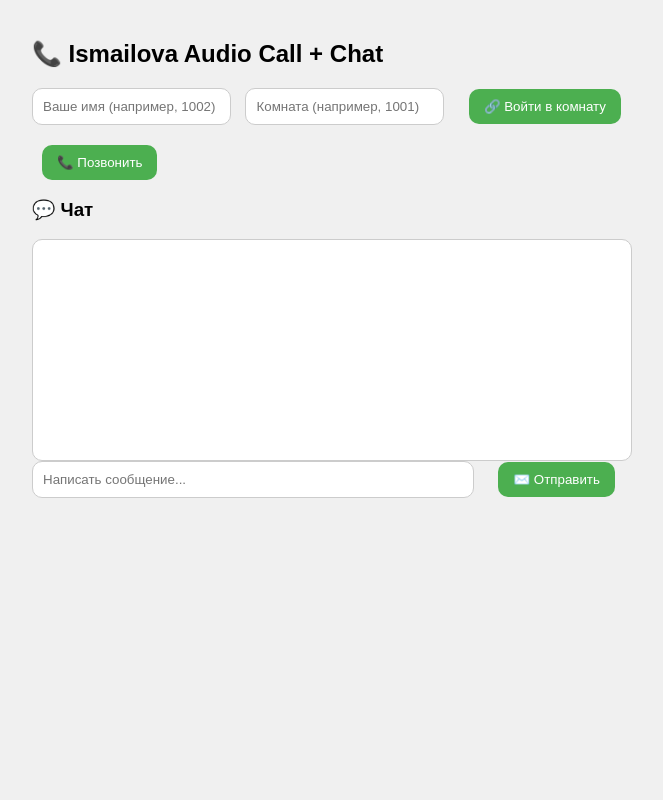
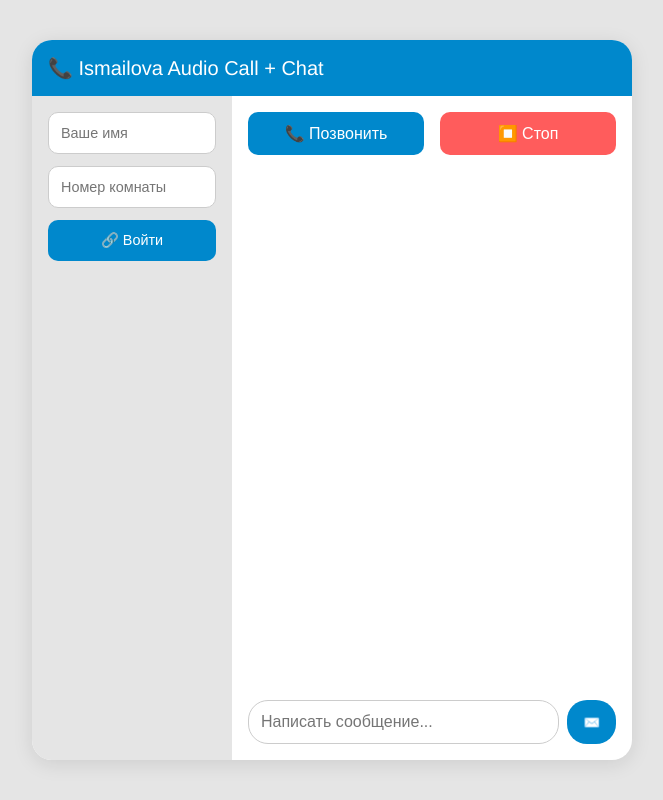
Before and after one commit to aijamaltab/calling_messenger, a Flask app: page / in a window 1280 px wide. Shown: the whole page, without its empty margins (308-971 px from the left). Run offline with Flask 3, Linux system fonts and the light colour scheme; some libraries are stand-ins or nearby versions.

Commit message:
Update index.html

```diff
--- a/templates/index.html
+++ b/templates/index.html
@@ -2,42 +2,149 @@
 <html lang="ru">
 <head>
   <meta charset="UTF-8" />
+  <meta name="viewport" content="width=device-width,initial-scale=1" />
   <title>Ismailova Audio Call + Chat</title>
   <style>
-    body { font-family: Arial, sans-serif; max-width: 600px; margin: auto; padding: 20px; background: #f0f0f0; }
-    #chatBox { height: 200px; border: 1px solid #ccc; background: white; overflow-y: auto; padding: 10px; border-radius: 10px; margin-top: 10px; }
-    #chatInput { width: 70%; padding: 10px; border-radius: 10px; border: 1px solid #ccc; }
-    button { padding: 10px 15px; margin-left: 10px; border-radius: 10px; border: none; background: #4CAF50; color: white; cursor: pointer; }
-    button:hover { background: #45a049; }
-    input { padding: 10px; border-radius: 10px; border: 1px solid #ccc; margin-right: 10px; }
-    /* Скрываем видео, т.к. видео не нужно */
-    #localVideo, #remoteVideo { display: none; }
+    :root {
+      --bg: #e5e5e5;
+      --primary: #0088cc;
+      --secondary: #a0cfff;
+      --text: #333;
+      --light: #fff;
+    }
+    * { box-sizing: border-box; }
+    body {
+      margin: 0; padding: 0;
+      font-family: 'Helvetica Neue', Arial, sans-serif;
+      background: var(--bg);
+      display: flex; justify-content: center; align-items: center;
+      height: 100vh;
+    }
+    .app {
+      width: 100%; max-width: 600px;
+      height: 90vh;
+      background: var(--light);
+      border-radius: 20px;
+      box-shadow: 0 4px 20px rgba(0,0,0,0.1);
+      display: flex; flex-direction: column;
+      overflow: hidden;
+    }
+    .header {
+      background: var(--primary);
+      color: var(--light);
+      padding: 1rem;
+      font-size: 1.25rem;
+      display: flex; align-items: center;
+      gap: 0.5rem;
+    }
+    .main {
+      flex: 1; display: flex;
+    }
+    .sidebar {
+      width: 200px;
+      background: var(--bg);
+      padding: 1rem;
+      display: flex; flex-direction: column; gap: 0.75rem;
+    }
+    .sidebar input, .sidebar button {
+      width: 100%; padding: 0.75rem;
+      border-radius: 10px; border: 1px solid #ccc;
+      font-size: 0.9rem;
+    }
+    .sidebar button {
+      background: var(--primary); color: var(--light);
+      border: none; cursor: pointer;
+      transition: background 0.3s;
+    }
+    .sidebar button:hover {
+      background: #0077b3;
+    }
+    .content {
+      flex: 1; display: flex; flex-direction: column;
+    }
+    .call-controls {
+      padding: 1rem; display: flex; gap: 1rem;
+      justify-content: center;
+    }
+    .call-controls button {
+      flex: 1; padding: 0.75rem;
+      border-radius: 10px; border: none;
+      font-size: 1rem; cursor: pointer;
+      color: var(--light);
+      background: var(--primary);
+      transition: background 0.3s;
+    }
+    .call-controls button.stop {
+      background: #ff5c5c;
+    }
+    .call-controls button:hover {
+      background: #0077b3;
+    }
+    .chat {
+      flex: 1; display: flex; flex-direction: column;
+      padding: 1rem;
+    }
+    .messages {
+      flex: 1; overflow-y: auto;
+      display: flex; flex-direction: column; gap: 0.5rem;
+      padding-right: 0.5rem;
+    }
+    .message {
+      max-width: 70%; padding: 0.75rem;
+      border-radius: 15px; line-height: 1.4;
+      background: var(--secondary);
+      align-self: flex-start;
+      color: var(--text);
+    }
+    .message.self {
+      background: var(--primary);
+      color: var(--light);
+      align-self: flex-end;
+    }
+    .input-area {
+      display: flex; gap: 0.5rem; padding-top: 0.5rem;
+    }
+    .input-area input {
+      flex: 1; padding: 0.75rem;
+      border-radius: 20px; border: 1px solid #ccc;
+      font-size: 1rem;
+    }
+    .input-area button {
+      padding: 0 1rem; border: none;
+      background: var(--primary); color: var(--light);
+      border-radius: 20px; cursor: pointer;
+    }
+    /* скрытые медиа */
+    #localVideo, #remoteVideo, audio { display: none; }
   </style>
 </head>
 <body>
-  <h2>📞 Ismailova Audio Call + Chat</h2>
-
-  <div>
-    <input id="usernameInput" placeholder="Ваше имя (например, 1002)" />
-    <input id="roomInput" placeholder="Комната (например, 1001)" />
-    <button onclick="joinCall()">🔗 Войти в комнату</button>
+  <div class="app">
+    <div class="header">📞 Ismailova Audio Call + Chat</div>
+    <div class="main">
+      <div class="sidebar">
+        <input id="usernameInput" placeholder="Ваше имя" />
+        <input id="roomInput" placeholder="Номер комнаты" />
+        <button id="btnJoin">🔗 Войти</button>
+      </div>
+      <div class="content">
+        <div class="call-controls">
+          <button id="btnCall">📞 Позвонить</button>
+          <button id="btnStop" class="stop">⏹️ Стоп</button>
+        </div>
+        <div class="chat">
+          <div id="chatBox" class="messages"></div>
+          <div class="input-area">
+            <input id="chatInput" placeholder="Написать сообщение..." />
+            <button id="btnSend">✉️</button>
+          </div>
+        </div>
+      </div>
+    </div>
   </div>
 
-  <div style="margin-top: 20px;">
-    <button onclick="startCall()">📞 Позвонить</button>
-  </div>
-
-  <!-- Видео скрыты, но нужны для WebRTC -->
   <video id="localVideo" autoplay muted playsinline></video>
   <video id="remoteVideo" autoplay playsinline></video>
-
-  <div>
-    <h3>💬 Чат</h3>
-    <div id="chatBox"></div>
-    <input id="chatInput" type="text" placeholder="Написать сообщение..." />
-    <button onclick="sendMessage()">✉️ Отправить</button>
-  </div>
-
   <audio id="ringtone" loop>
     <source src="https://actions.google.com/sounds/v1/alarms/phone_alerts_and_rings.ogg" type="audio/ogg">
   </audio>
```
